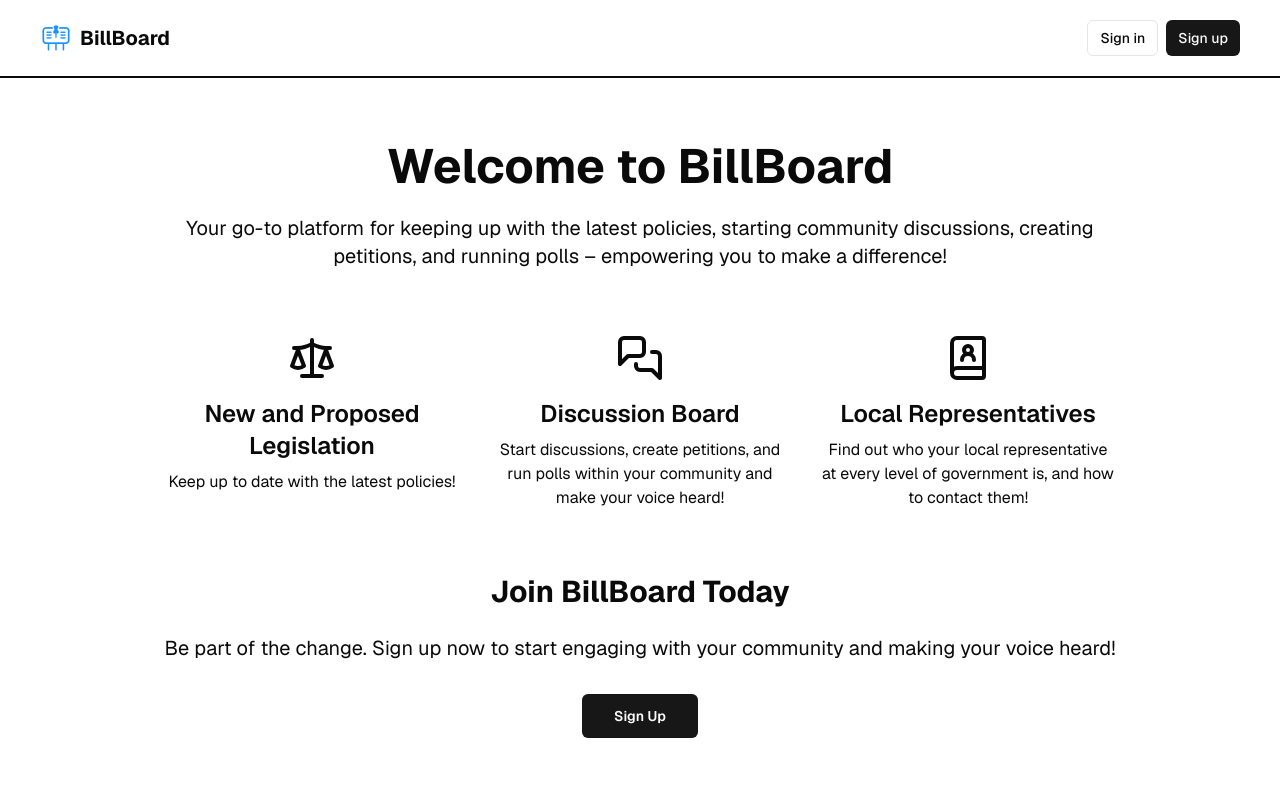
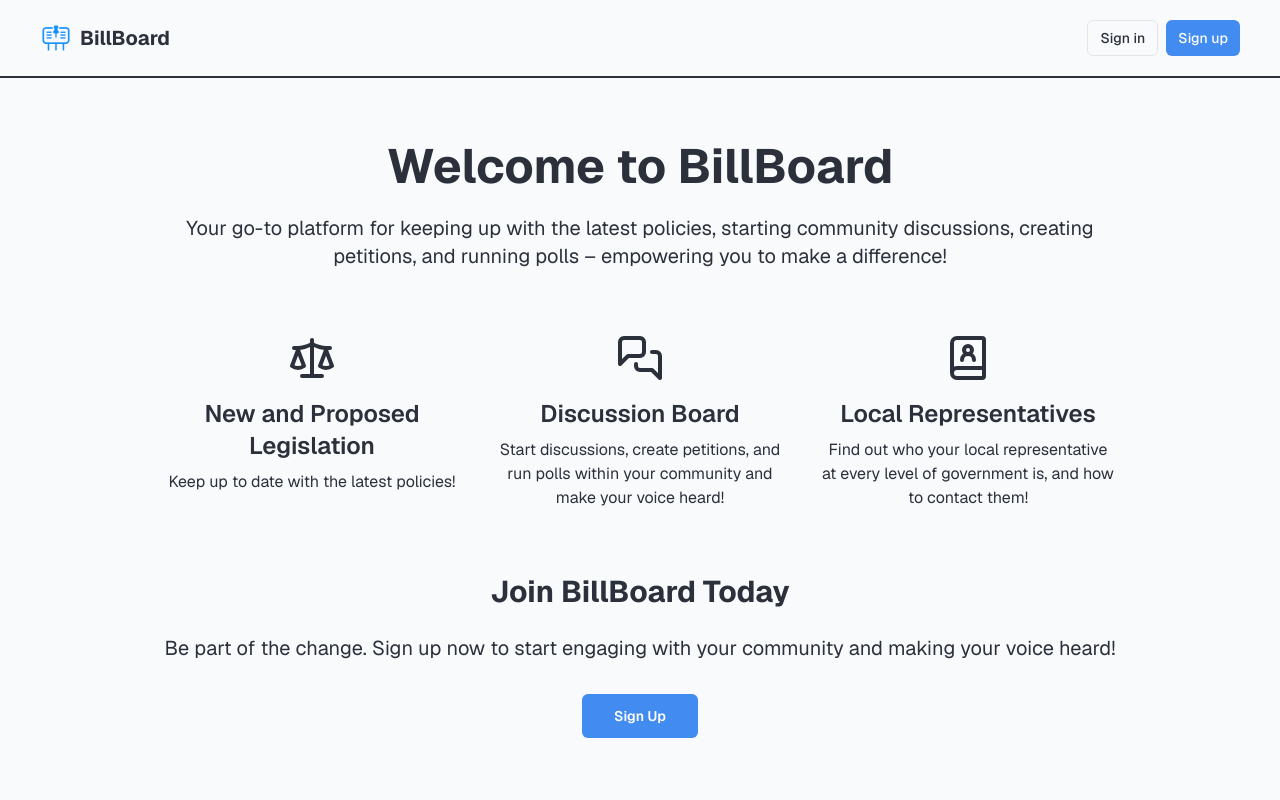
Before and after one commit to farazht/htc2024, a Next.js app: page / in a window 1280 px wide. Shown: the top 800 px of the page. Built offline with nearby package versions, Linux system fonts and the light colour scheme; no server answers.

Commit message:
Change colors

```diff
--- a/app/globals.css
+++ b/app/globals.css
@@ -4,58 +4,72 @@
 
 @layer base {
   :root {
-    --background: 0 0% 100%;
-    --foreground: 0 0% 3.9%;
-    --card: 0 0% 100%;
-    --card-foreground: 0 0% 3.9%;
-    --popover: 0 0% 100%;
-    --popover-foreground: 0 0% 3.9%;
-    --primary: 0 0% 9%;
-    --primary-foreground: 0 0% 98%;
-    --secondary: 0 0% 96.1%;
-    --secondary-foreground: 0 0% 9%;
-    --muted: 0 0% 96.1%;
-    --muted-foreground: 0 0% 45.1%;
-    --accent: 0 0% 96.1%;
-    --accent-foreground: 0 0% 9%;
-    --destructive: 0 84.2% 60.2%;
-    --destructive-foreground: 0 0% 98%;
-    --border: 0 0% 89.8%;
-    --input: 0 0% 89.8%;
-    --ring: 0 0% 3.9%;
+    --background: 210 40% 98%;
+    --foreground: 220 15% 20%;
+
+    --card: 210 35% 97%;
+    --card-foreground: 220 15% 20%;
+    --popover: 210 40% 98%;
+    --popover-foreground: 220 15% 20%;
+
+    --primary: 215 85% 60%;
+    --primary-foreground: 0 0% 100%;
+    --secondary: 210 40% 95%;
+    --secondary-foreground: 220 15% 20%;
+
+    --muted: 210 15% 94%;
+    --muted-foreground: 220 10% 40%;
+    --accent: 300 50% 70%;
+    --accent-foreground: 0 0% 100%;
+
+    --destructive: 0 70% 60%;
+    --destructive-foreground: 0 0% 100%;
+
+    --border: 210 15% 85%;
+    --input: 210 15% 90%;
+
+    --ring: 215 85% 55%;
     --radius: 0.5rem;
-    --chart-1: 12 76% 61%;
-    --chart-2: 173 58% 39%;
-    --chart-3: 197 37% 24%;
-    --chart-4: 43 74% 66%;
-    --chart-5: 27 87% 67%;
+
+    --chart-1: 210 85% 60%;
+    --chart-2: 30 85% 60%;
+    --chart-3: 130 50% 50%;
+    --chart-4: 280 65% 60%;
+    --chart-5: 340 70% 70%;
   }
 
   .dark {
-    --background: 0 0% 3.9%;
+    --background: 220 15% 10%;
     --foreground: 0 0% 98%;
-    --card: 0 0% 3.9%;
+
+    --card: 220 15% 15%;
     --card-foreground: 0 0% 98%;
-    --popover: 0 0% 3.9%;
+    --popover: 220 15% 15%;
     --popover-foreground: 0 0% 98%;
-    --primary: 0 0% 98%;
-    --primary-foreground: 0 0% 9%;
-    --secondary: 0 0% 14.9%;
+
+    --primary: 215 85% 55%;
+    --primary-foreground: 0 0% 98%;
+    --secondary: 220 15% 50%;
     --secondary-foreground: 0 0% 98%;
-    --muted: 0 0% 14.9%;
-    --muted-foreground: 0 0% 63.9%;
-    --accent: 0 0% 14.9%;
+
+    --muted: 220 10% 20%;
+    --muted-foreground: 0 0% 80%;
+    --accent: 300 60% 50%;
     --accent-foreground: 0 0% 98%;
-    --destructive: 0 62.8% 30.6%;
+
+    --destructive: 0 70% 40%;
     --destructive-foreground: 0 0% 98%;
-    --border: 0 0% 14.9%;
-    --input: 0 0% 14.9%;
-    --ring: 0 0% 83.1%;
-    --chart-1: 220 70% 50%;
-    --chart-2: 160 60% 45%;
-    --chart-3: 30 80% 55%;
+
+    --border: 220 15% 20%;
+    --input: 220 15% 25%;
+
+    --ring: 215 85% 55%;
+
+    --chart-1: 210 85% 60%;
+    --chart-2: 30 85% 60%;
+    --chart-3: 130 50% 50%;
     --chart-4: 280 65% 60%;
-    --chart-5: 340 75% 55%;
+    --chart-5: 340 70% 70%;
   }
 }
 
--- a/app/protected/page.tsx
+++ b/app/protected/page.tsx
@@ -21,7 +21,7 @@ export default async function Component() {
   return (
     <div className="min-h-screen bg-background p-4 sm:p-8">
       <h1 className="mb-8 text-3xl sm:text-4xl font-bold text-foreground">
-        Welcome!
+        Welcome to BillBoard!
       </h1>
       <div className="grid grid-cols-1 gap-4 sm:gap-8 md:grid-cols-3 md:grid-rows-2">
         {/* Policies Section */}
@@ -40,14 +40,14 @@ export default async function Component() {
               <h2 className="mb-2 text-2xl font-semibold text-foreground">
                 Policies
               </h2>
-              <p className="text-sm text-gray-600 mb-3">
+              <p className="text-sm text-secondary mb-3">
                 Stay informed about the latest policies and legislative updates.
                 Access comprehensive information on current and proposed bills.
               </p>
             </div>
             <Link
               href="/protected/policies"
-              className="text-blue-600 hover:text-blue-800 hover:underline transition-colors duration-200"
+              className="text-primary hover:underline transition-colors duration-200"
             >
               Learn more
             </Link>
@@ -70,14 +70,14 @@ export default async function Component() {
               <h2 className="mb-2 text-2xl font-semibold text-foreground">
                 Forums
               </h2>
-              <p className="text-sm text-gray-600 mb-3">
+              <p className="text-sm text-secondary mb-3">
                 Engage in discussions about policies and share your thoughts
                 with the community.
               </p>
             </div>
             <Link
               href="/protected/forums"
-              className="text-blue-600 hover:text-blue-800 hover:underline transition-colors duration-200"
+              className="text-primary hover:underline transition-colors duration-200"
             >
               Join the conversation
             </Link>
@@ -95,18 +95,18 @@ export default async function Component() {
               className="fade-in"
             />
           </div>
-          <div className="flex flex-col flex-grow px-4 pb-4 pt-2">
+          <div className="flex flex-col flex-grow px-4 pb-4 pt-2 bg-card">
             <div className="flex-grow flex flex-col justify-start">
               <h2 className="mb-2 text-2xl font-semibold text-foreground">
                 Profile
               </h2>
-              <p className="text-sm text-gray-600 mb-3">
+              <p className="text-sm text-secondary mb-3">
                 Manage your account settings and preferences.
               </p>
             </div>
             <Link
               href="/protected/profile"
-              className="text-blue-600 hover:text-blue-800 hover:underline transition-colors duration-200"
+              className="text-primary hover:underline transition-colors duration-200"
             >
               View profile
             </Link>
@@ -129,13 +129,13 @@ export default async function Component() {
               <h2 className="mb-2 text-2xl font-semibold text-foreground">
                 Representatives
               </h2>
-              <p className="text-sm text-gray-600 mb-3">
+              <p className="text-sm text-secondary mb-3">
                 Learn about your elected officials and their voting records.
               </p>
             </div>
             <Link
               href="/protected/representatives"
-              className="text-blue-600 hover:text-blue-800 hover:underline transition-colors duration-200"
+              className="text-primary hover:underline transition-colors duration-200"
             >
               Meet your representatives
             </Link>
```
